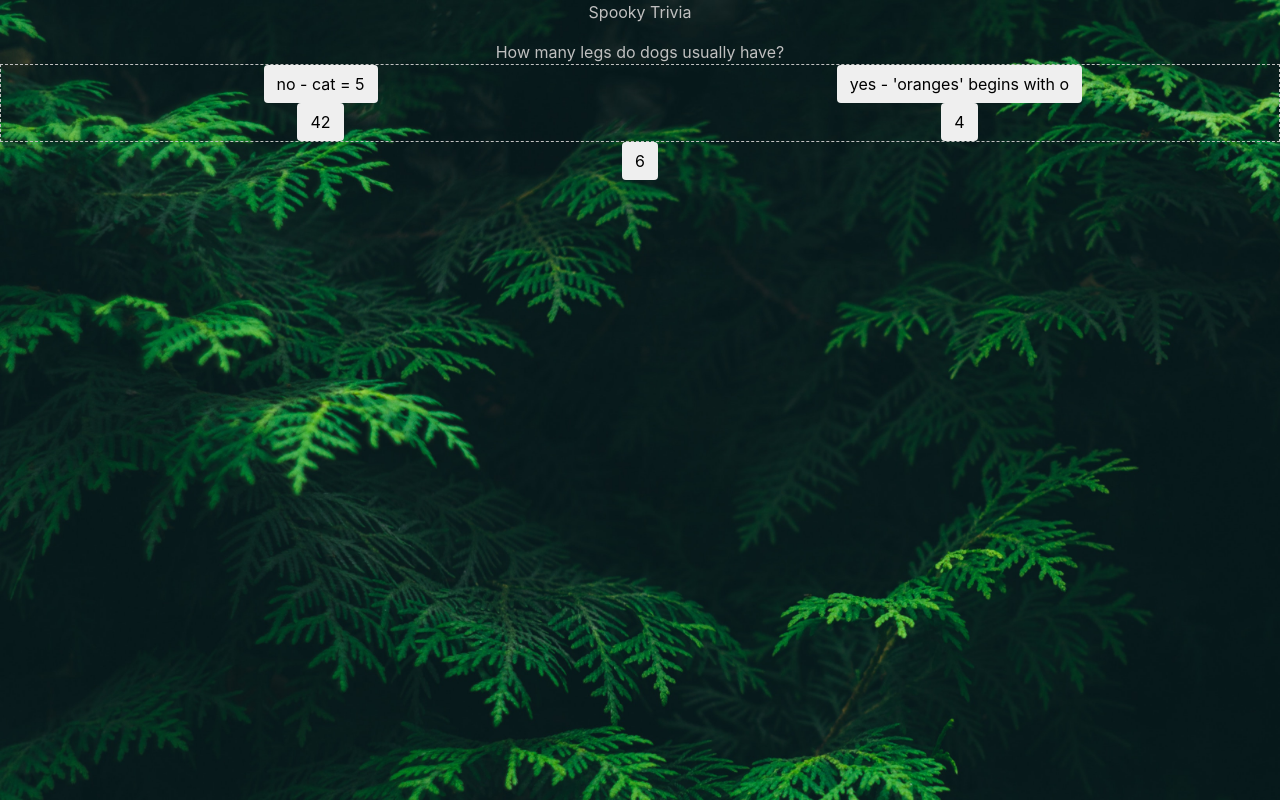
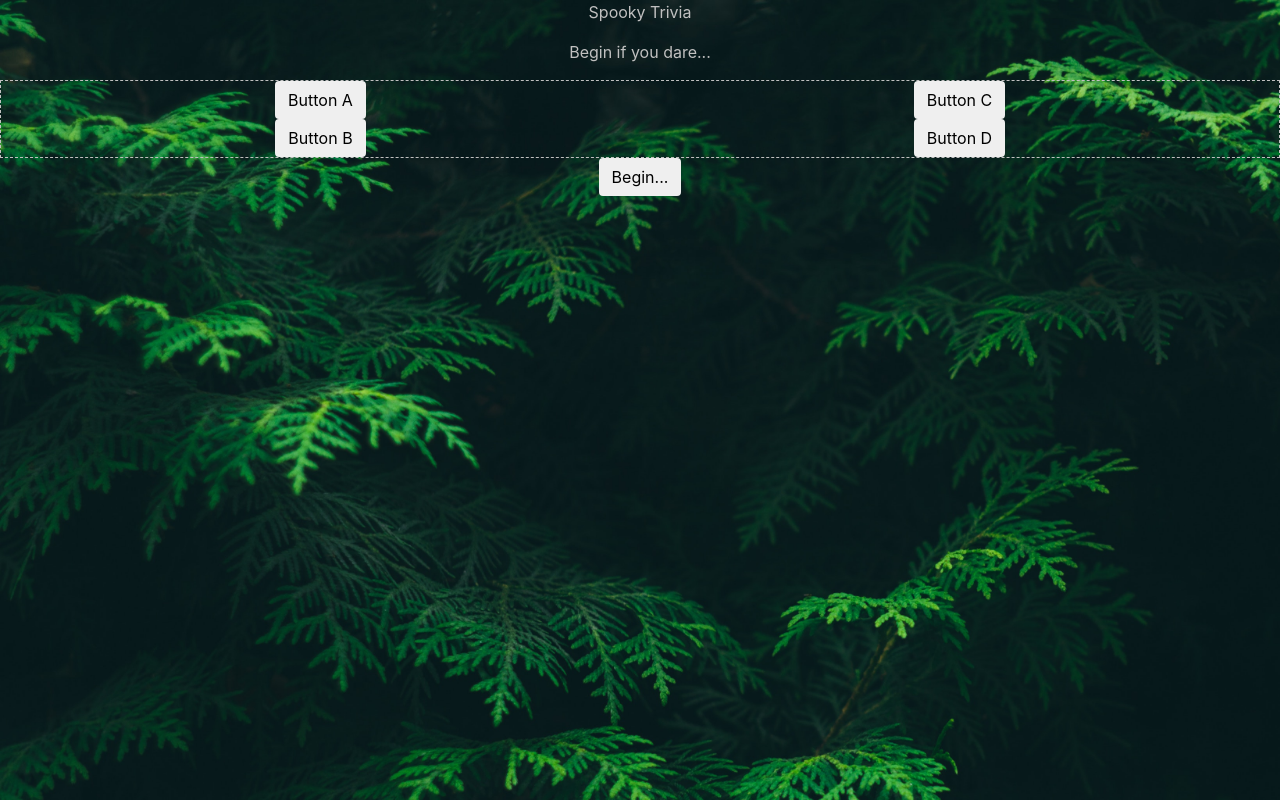
Before and after one commit to rvaz55/TriviaGame, a plain HTML site: page index.html in a window 1280 px wide. Shown: the top 800 px of the page. Drawn offline with nearby package versions, Linux system fonts and the light colour scheme.

Commit message:
cleaning the trivia game code

```diff
--- a/assets/JavaScript/app.js
+++ b/assets/JavaScript/app.js
@@ -1,55 +1,51 @@
-let questionsAnswered = 0
+let questionNum = 0;
 let score = 0
+let intervalId
+let timeoutId
 
-let qLocation = document.getElementById("questionsDiv")
+let qText = $('#questionText');
 let btnA = document.getElementById("aBtn") ;
 let btnB = document.getElementById("bBtn") ;
 let btnC = document.getElementById("cBtn") ;
 let btnD = document.getElementById("dBtn") ;
 
 let vals = document.getElementsByClassName("answerBtn");
-
 let startBtn = document.getElementById("startBtn");
-
 let timerGoesHere = document.getElementById("timerGoesHere");
-
-let Q1 = {
-    question: "Does the word cat begin with the letter 'c'?",
+let questions = {
+    q1: {
+        question: ["Does the word cat begin with the letter 'c'?"],
         val1 : "yes - it does!" ,
         val2 :"no - 'cat' begins with g" ,
         val3 : "no - 'cat' begins with y" ,
         val4 : "no - 'cat' begins with k",
-    funs: ["l()","w()","w()","w()"]  ,
-}
-
-let Q2 = {
+        funs: ["l()","w()","w()","w()"]
+    },
+    q2: {
         question: "Does the word oranges begin with the letter 'o'?",
         val1 : "no - 'oranges' begins with the letter y" ,
         val2 :"no - 'oranges' begins with the letter y"  ,
         val3 : "yes - 'oranges' begins with o" ,
         val4 : "no - 'oranges' begins with k" ,
         funs: ["w()","w()","l()","w()"]
-}
-
-let Q3 = {
+    },
+    q3: {
     question: "What is 5+5?",
     val1 : "no - cat = 5" ,
     val2 : "2",
     val3 : "yes - 'oranges' begins with o" ,
     val4 : "10",
     funs: ["w()","w()","w()","l()"]
-}
-
-let Q4 = {
+    },
+    q4:{
     question: "What is the last letter in the alphabet?",
     val1 : "z" ,
     val2 : "y" ,
     val3 : "x",
     val4 : "w",
     funs: ["l()","w()","w()","w()"]
-}
-
-let Q5 = {
+    },
+    q5:{
     question: "How many legs do dogs usually have?",
     val1 : "no - cat = 5" ,
     val2 :"42"  ,
@@ -57,96 +53,40 @@ let Q5 = {
     val4 : "4",
     funs: ["w()","w()","w()","l()"]
     }
-
-let resp1
-let resp2
-let resp3
-let resp4
+}
 
 
 function l(){
     score++
     console.log("score: " + score)
     console.log("you pressed the right answer ")
-
 }
 
 function w(){
     console.log("you pressed the wrong answer ")
 }
 
-//setting the onclick function to the appropriate funl or funW
-
-//remember: you cannot pair a for-loop with a function
-//this is bc functions can only exist when they are in the
-//body of an if-statement, are in code block, or
-//are top-level functions. They cannot exist when paired
-//with for-loops!
-//so I placed the for-loop inside the myFun1()
-
-//qArr = [Q1,Q2,Q3,Q4,Q5]
-
-let dog = setInterval(myFun1,0,10000)
-
-let time = 10
-
-function basket(){
-    let j = time--
-    startBtn.innerHTML = j
-
-    if (time === 0)
-time = 10    }
-
-
-let countdownNum = setInterval(basket, 1000)
-
-let qArr = [Q1,Q2,Q3,Q4,Q5]
-let i = 0
-
 function myFun1(){
-        for (i =i;;){
-
-            if (0 <= i <= 4)
-            qArr = [Q1,Q2,Q3,Q4,Q5]
-            qLocation = document.getElementById("questionsDiv")
-            qLocation.innerHTML = qArr[i].question
-            btnA.innerHTML = qArr[i].val1
-            btnB.innerHTML = qArr[i].val2
-            btnC.innerHTML = qArr[i].val3
-            btnD.innerHTML = qArr[i].val4
-            let resp1 = qArr[i].funs[0]
-            let resp2 = qArr[i].funs[1]
-            let resp3 = qArr[i].funs[2]
-            let resp4 = qArr[i].funs[3]
-            //now i need to access the onclick attribute and set the attribute
-            //to the designated function
-            //the 'funs' arrary in the Q1
-            //console.log("this is under myFun1 dec.: " + Q1.funs[0])
-            //create the location of the place that i need to append to
-            //the code below sets the onclick attr of the answer buttons
-            //to trigger the 'l' or 'w' functions
-            btnA.setAttribute("onclick",resp1)
-            btnB.setAttribute("onclick",resp2)
-            btnC.setAttribute("onclick",resp3)
-            btnD.setAttribute("onclick",resp4)
-            countdownNum
-        //updated Qanswered here here
-            questionsAnswered++
-            console.log("this is the value of qArr[i]: " + qArr[i])
-            //clearInterval(dog)
-            i++}
-            //myFun1(i)}
-
+timeoutId = setTimeout(displayQ,0);
+    //myFun1();
 }
 
+function displayQ (){
+    questionNum++;
+    var q = questions.q1.question[0];
+    qText.html(q)
+}
+// function something (){
+//     questionNum++;
+//     console.log(questionNum)
 
-
-
-
-
-//can put another conditional here if i want
-
-
+// if (questionNum === 5 ){
+// console.log(`questionNum= ${questionNum}`)
+// questionNum = 0
+// console.log(`questionNum= ${questionNum}`)
+// clearInterval (intervalId)
+// clearTimeout(timeoutId)}
+// }
 
 
 //get ride of the setTime and instead use the following
--- a/index.html
+++ b/index.html
@@ -12,7 +12,7 @@
 
                 <div class="row justify-content-center" id="headingDiv"> <p>Spooky Trivia</p></div>
 
-                <div class="row justify-content-center" id="questionsDiv" onclick="myFun1(qArr)" >Begin...</div>
+                <div class="row justify-content-center " id="questionsDiv"> <p id='questionText'>Begin if you dare...</p></div>
 
                 <div class="row justify-content-center" id="answerContainer">
 
@@ -28,7 +28,9 @@
                                   <div class="row justify-content-center"><button id="dBtn"  value="false"  type="button" class="btn answerBtn">Button D</button></div>
                                 </div>
                  </div>
-                 <div class="row justify-content-center" id="timerGoesHere"><button id="startBtn" onclick="myFun1" type="button" class="btn">Begin</button></div>
+                 <div class="row justify-content-center" id="timerGoesHere">
+                        <button class="row justify-content-center button btn" id="questionsDiv" onclick="myFun1();" type="button">Begin...</button>
+                        </div>
 
         </div>
 
```
Lines whose indentation alone changed are shown as unchanged.
